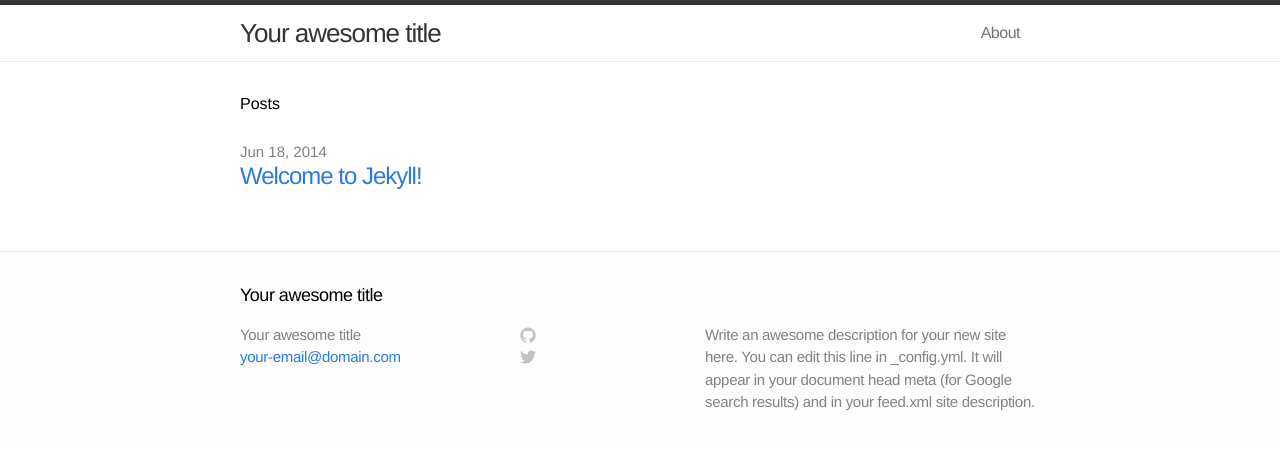
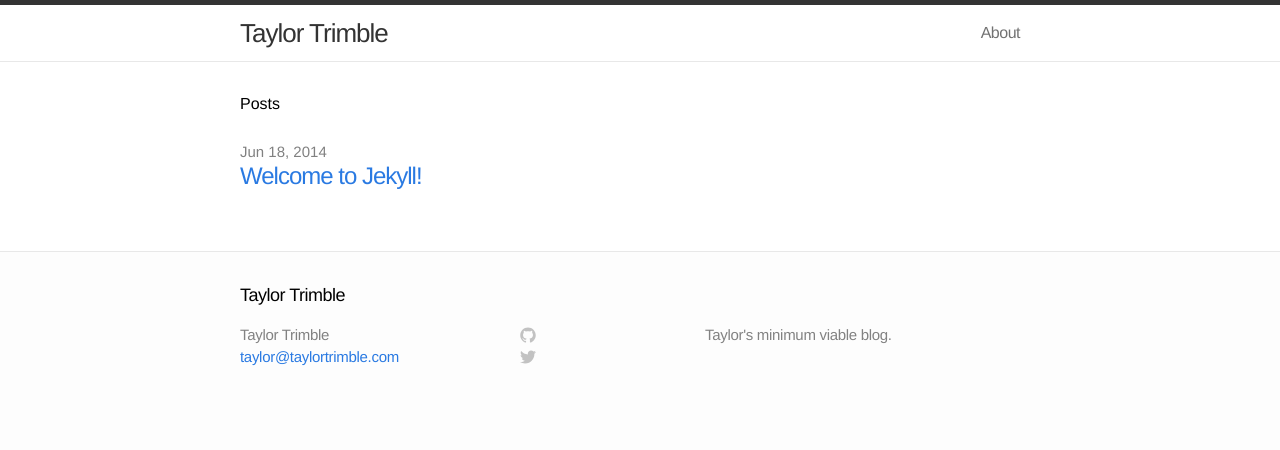
Before and after one commit to taylortrimble/tylrtrmbl.github.io, a Jekyll site: the page built from index.html, in a window 1280 px wide. Shown: the top 450 px of the page. Built offline with Jekyll 4.4.1, drawn with Linux system fonts in a browser that asks for light colours.

Commit message:
A few meta tweaks.

```diff
--- a/_config.yml
+++ b/_config.yml
@@ -1,9 +1,10 @@
 # Site settings
-title: Your awesome title
-email: your-email@domain.com
-description: "Write an awesome description for your new site here. You can edit this line in _config.yml. It will appear in your document head meta (for Google search results) and in your feed.xml site description."
+title: Taylor Trimble
+email: taylor@taylortrimble.com
+description: "Taylor's minimum viable blog."
 baseurl: ""
-url: "http://yourdomain.com"
+url: "http://taylortrimble.com"
+timezone: "America/Los_Angeles"
 
 # Build settings
 markdown: kramdown
```
